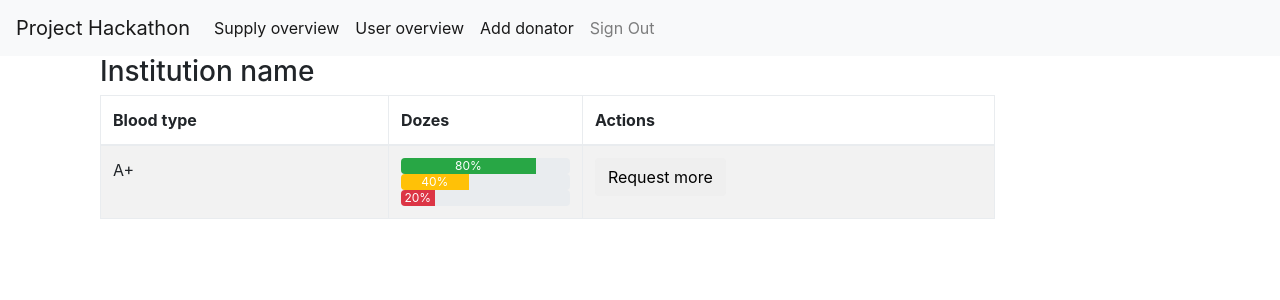
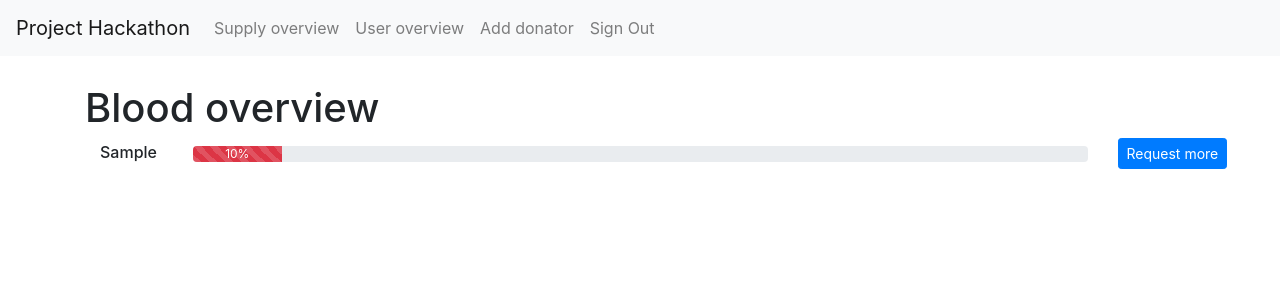
Before and after one commit to dinoilic/trycodecatch, a Django app: page /supply_overview/ in a window 1280 px wide. Shown: the top 300 px of the page. Run offline with Django 3.2, Linux system fonts and the light colour scheme; a user stored in the database is signed in; tables that the repository leaves empty hold one stand-in row (values such as "Sample post"); some libraries are stand-ins or nearby versions.

Commit message:
Blood overview plus some changes

```diff
--- a/config/urls.py
+++ b/config/urls.py
@@ -5,12 +5,12 @@ from django.contrib import admin
 from django.views.generic import TemplateView
 from django.views import defaults as default_views
 from bloodmanager.views import index_admin, index_user, user_overview, add_donator,\
-        my_profile
+        my_profile, supply_overview
 
 urlpatterns = [
     url(r'^$', TemplateView.as_view(template_name='pages/home.html'), name='home'),
     # admin
-    url(r'^supply_overview/$', index_admin, name='index_admin'),
+    url(r'^supply_overview/$', supply_overview, name='supply_overview'),
     url(r'^user_overview/$', user_overview, name='user_overview'),
     url(r'^add_donator/$', add_donator, name='add_donator'),
 
--- a/project_hackathon/bloodmanager/views.py
+++ b/project_hackathon/bloodmanager/views.py
@@ -1,4 +1,5 @@
 from django.shortcuts import render
+from project_hackathon.bloodmanager.models.main import BloodAmount
 
 def index_admin(request):
 
@@ -13,9 +14,10 @@ def user_overview(request):
     })
 
 def supply_overview(request):
-
+    institution = request.user.institution.first()
+    amounts = BloodAmount.objects.filter(institution=institution)
     return render(request, "bloodmanager/supply_overview.html", {
-
+        'amounts': amounts
     })
 
 def add_donator(request):
--- a/project_hackathon/static/css/project.min.css
+++ b/project_hackathon/static/css/project.min.css
@@ -1 +1 @@
-.alert-debug{background-color:#fff;border-color:#d6e9c6;color:#000}.alert-error{background-color:#f2dede;border-color:#eed3d7;color:#b94a48}
+.alert-debug{background-color:#fff;border-color:#d6e9c6;color:#000}.alert-error{background-color:#f2dede;border-color:#eed3d7;color:#b94a48}.progress{margin-bottom:20px}.container{margin-top:30px}.blood-type-row{-ms-flex-align:baseline;align-items:baseline}
--- a/project_hackathon/static/sass/project.scss
+++ b/project_hackathon/static/sass/project.scss
@@ -35,3 +35,15 @@ $red: #b94a48;
   border-color: $dark-pink;
   color: $red;
 }
+
+.progress {
+	margin-bottom: 20px;
+}
+
+.container {
+	margin-top: 30px;
+}
+
+.blood-type-row {
+  align-items: baseline;
+}
--- a/project_hackathon/templates/base.html
+++ b/project_hackathon/templates/base.html
@@ -3,7 +3,7 @@
   <head>
     <meta charset="utf-8">
     <meta http-equiv="x-ua-compatible" content="ie=edge">
-    <title>{% block title %}Project Hackathon{% endblock title %}</title>
+    <title>{% block title %}Blood Manager{% endblock title %}</title>
     <meta name="viewport" content="width=device-width, initial-scale=1.0">
     <meta name="description" content="">
     <meta name="author" content="">
@@ -47,23 +47,23 @@
               {% if request.user.is_staff %}
 
                 {# administrator #}
-                <li class="nav-item active">
-                  <a class="nav-link" href="{% url 'index_admin' %}">{% trans "Supply overview" %}<span class="sr-only">(current)</span></a>
+                <li class="nav-item">
+                  <a class="nav-link" href="{% url 'supply_overview' %}">{% trans "Supply overview" %}<span class="sr-only">(current)</span></a>
                 </li>
 
-                <li class="nav-item active">
+                <li class="nav-item">
                   <a class="nav-link" href="{% url 'user_overview' %}">{% trans "User overview" %}<span class="sr-only">(current)</span></a>
                 </li>
 
-                <li class="nav-item active">
+                <li class="nav-item">
                   <a class="nav-link" href="{% url 'add_donator' %}">{% trans "Add donator" %}<span class="sr-only">(current)</span></a>
                 </li>
               {% else %}
-                <li class="nav-item active">
+                <li class="nav-item">
                   <a class="nav-link" href="{% url 'index_user' %}">{% trans "My donations" %}<span class="sr-only">(current)</span></a>
                 </li>
 
-                <li class="nav-item active">
+                <li class="nav-item">
                   <a class="nav-link" href="{% url 'my_profile' %}">{% trans "My profile" %}<span class="sr-only">(current)</span></a>
                 </li>
 
--- a/project_hackathon/templates/bloodmanager/supply_overview.html
+++ b/project_hackathon/templates/bloodmanager/supply_overview.html
@@ -5,46 +5,32 @@
   {# Admin supply overview #}
   <div class="container">
     <div class="row">
-        <div class="col-md-10 col-md-offset-1">
+      <h1>Blood overview</h1>
+    </div>
+    {% for amount in amounts %}
+      <div class="row blood-type-row">
+        <div class="col-md-1">
+          <h6>{{ amount.bloodtype }}</h6>
+        </div>
+        <div class="col-md-10">
+          <div class="progress">
+            <div class="progress-bar {% if amount.amount <= 30 %}
+              bg-danger
+            {% elif amount.amount > 30 and amount.amount <= 60 %}
+              bg-warning
+            {% else %}
+              bg-success
+            {% endif %} progress-bar-striped" role="progressbar" aria-valuenow="{{ amount.amount }}" aria-valuemin="0" aria-valuemax="100" style="width:{{ amount.amount }}%">
+              <span>{{ amount.amount }}%</span>
+            </div>
+          </div>
+        </div>
+        <div class="col-md-1">
+          <a href="#" class="btn btn-primary btn-sm">Request more</a>
+        </div>
+      </div>
+    {% endfor %}
 
-            <div class="panel panel-default panel-table">
-              <div class="panel-heading">
-                <div class="row">
-                  <div class="col col-xs-6">
-                    <h3 class="panel-title">Institution name</h3>
-                  </div>
-                </div>
-              </div>
-              <div class="panel-body">
-                <table class="table table-striped table-bordered table-list">
-                  <thead>
-                    <tr>
-                        <th>{% trans "Blood type" %}</th>
-                        <th>{% trans "Dozes" %}</th>
-                        <th>{% trans "Actions" %}</th>
-                    </tr>
-                  </thead>
-                  <tbody>
-                          <tr>
-                            <td>A+</td>
-                            <td>
-                              <div class="progress">
-                                <div class="progress-bar bg-success" style="width:80%">80%</div>
-                              </div>
-                              <div class="progress">
-                                <div class="progress-bar bg-warning" style="width:40%">40%</div>
-                              </div>
-                              <div class="progress">
-                                <div class="progress-bar bg-danger" style="width:20%">20%</div>
-                              </div>
-                            </td>
-                            <td><button class="btn btn-default">Request more</button></td>
-                          </tr>
-                        </tbody>
-                </table>
-
-              </div>
-    </div></div>
   </div>
   {# Admin user overview #}
 
--- a/project_hackathon/users/admin.py
+++ b/project_hackathon/users/admin.py
@@ -33,7 +33,7 @@ class MyUserAdmin(AuthUserAdmin):
     form = MyUserChangeForm
     add_form = MyUserCreationForm
     fieldsets = (
-            ('User Profile', {'fields': ('name',)}),
+            ('User Profile', {'fields': ('name', 'institution', )}),
     ) + AuthUserAdmin.fieldsets
     list_display = ('username', 'name', 'is_superuser')
     search_fields = ['name']
```
Also changed, not shown: project_hackathon/static/css/project.css (+11 -0 lines), project_hackathon/users/models.py (line endings or trailing spaces).
